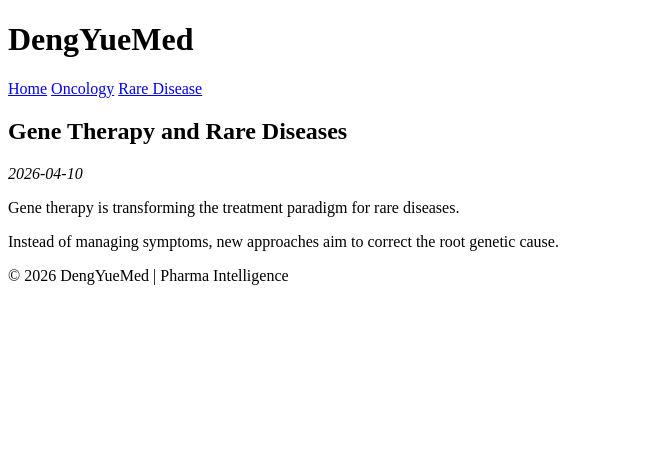
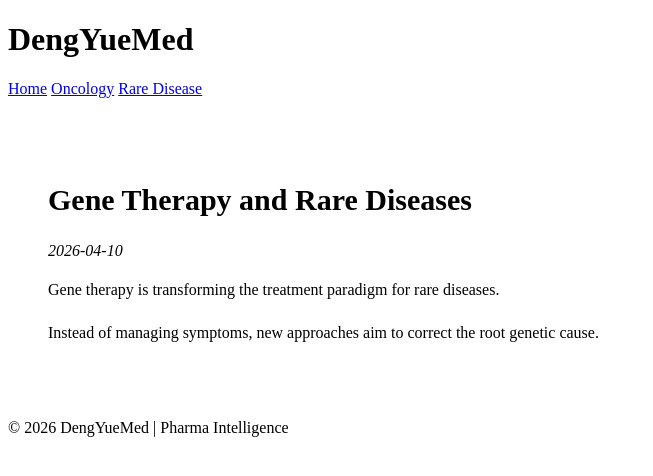
Before and after one commit to hkdengyue/hkdengyue.github.io, a Jekyll site: the page built from _posts/2026-04-10-gene-therapy.md, in a window 1280 px wide. Shown: the top 476 px of the page, without its empty margins (0-653 px from the left). Built offline with Jekyll 4.4.1, drawn with Linux system fonts in a browser that asks for light colours; our own code applies the rules of GitHub Pages for plain Markdown files.

Commit message:
Update style.css

```diff
--- a/assets/style.css
+++ b/assets/style.css
@@ -77,3 +77,19 @@
     margin-top: 40px;
     font-size: 22px;
 }
+
+.article {
+    background: white;
+    padding: 40px;
+    border-radius: 10px;
+    margin-top: 20px;
+}
+
+.article h1 {
+    font-size: 30px;
+}
+
+.content p {
+    line-height: 1.8;
+    margin: 15px 0;
+}
```
